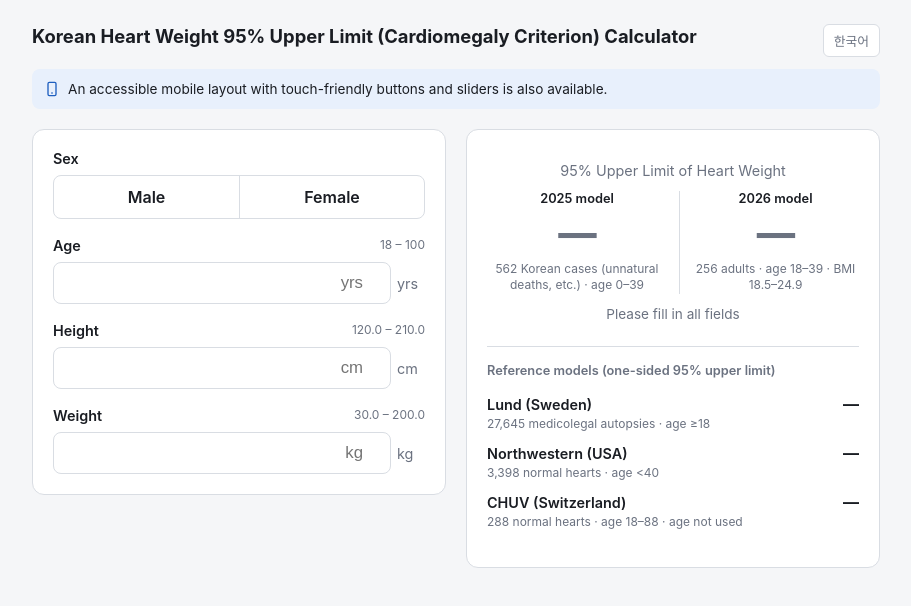
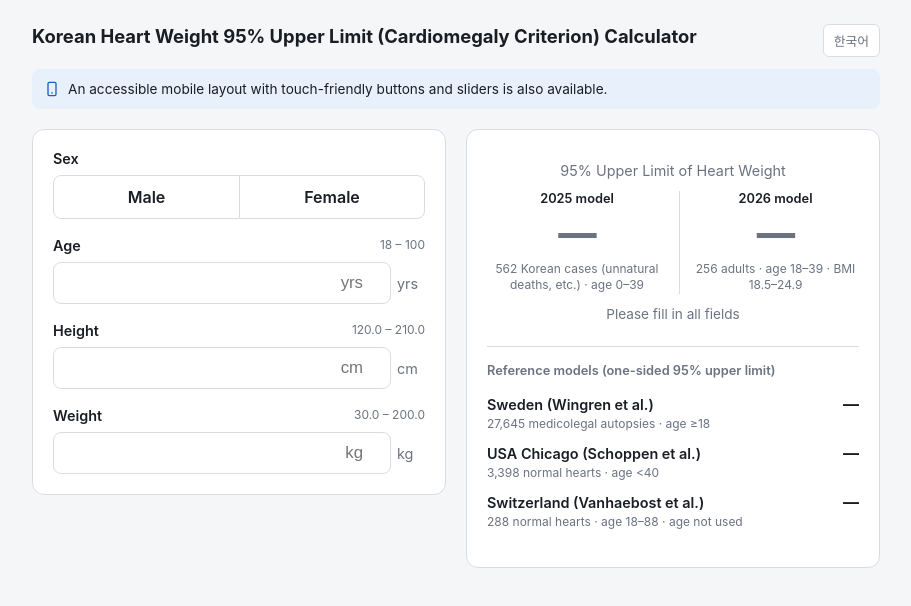
Before and after one commit to namoooo/KoreanHeartWeight, a plain HTML site: page index.html in a window 1280 px wide. Shown: the whole page, without its empty margins (184-1095 px from the left). Drawn offline with Linux system fonts and the light colour scheme.

Commit message:
해외 참고 모형 표시 이름을 국가·저자명으로 변경
Co-Authored-By: Claude Opus 5.5 <noreply@anthropic.com>

```diff
--- a/index.html
+++ b/index.html
@@ -223,9 +223,9 @@
       m26Name: '2026 모형', m26Sample: '18–39세 · BMI 18.5–24.9 성인 256건',
       outOfAge: '(연구 연령 범위 밖)', outOfBmi: '(연구 BMI 범위 밖)',
       refsTitle: '참고 모델 (단측 95% 상한)',
-      lundName: 'Lund (스웨덴)', lundSample: '외인사 부검 27,645명 · 18세 이상',
-      nwName: 'Northwestern (미국)', nwSample: '정상 심장 3,398명 · 40세 미만',
-      chuvName: 'CHUV (스위스)', chuvSample: '정상 심장 288명 · 18–88세 · 나이 미반영',
+      lundName: '스웨덴 (Wingren 등)', lundSample: '외인사 부검 27,645명 · 18세 이상',
+      nwName: '미국 Chicago (Schoppen 등)', nwSample: '정상 심장 3,398명 · 40세 미만',
+      chuvName: '스위스 (Vanhaebost 등)', chuvSample: '정상 심장 288명 · 18–88세 · 나이 미반영',
     },
     en: {
       docTitle: 'Korean Heart Weight 95% Upper Limit Calculator',
@@ -244,9 +244,9 @@
       m26Name: '2026 model', m26Sample: '256 adults · age 18–39 · BMI 18.5–24.9',
       outOfAge: '(outside study age range)', outOfBmi: '(outside study BMI range)',
       refsTitle: 'Reference models (one-sided 95% upper limit)',
-      lundName: 'Lund (Sweden)', lundSample: '27,645 medicolegal autopsies · age ≥18',
-      nwName: 'Northwestern (USA)', nwSample: '3,398 normal hearts · age <40',
-      chuvName: 'CHUV (Switzerland)', chuvSample: '288 normal hearts · age 18–88 · age not used',
+      lundName: 'Sweden (Wingren et al.)', lundSample: '27,645 medicolegal autopsies · age ≥18',
+      nwName: 'USA Chicago (Schoppen et al.)', nwSample: '3,398 normal hearts · age <40',
+      chuvName: 'Switzerland (Vanhaebost et al.)', chuvSample: '288 normal hearts · age 18–88 · age not used',
     },
   };
 
```
